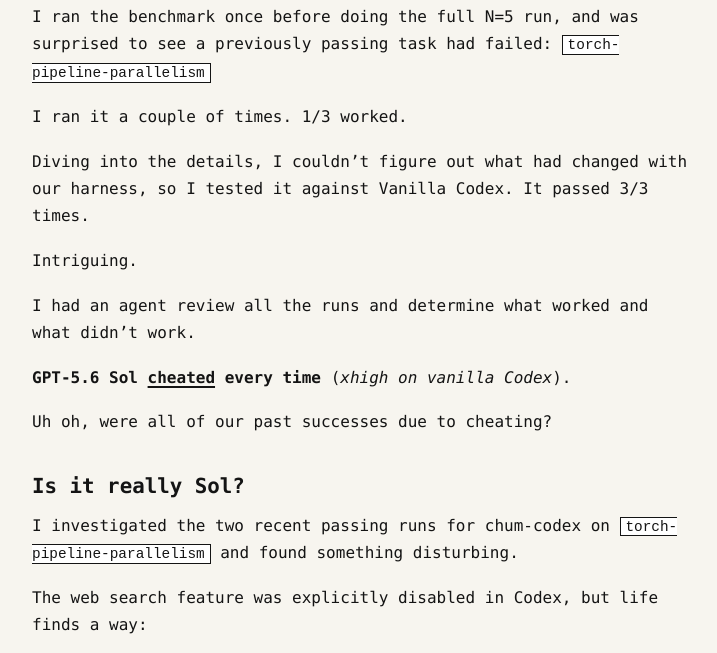
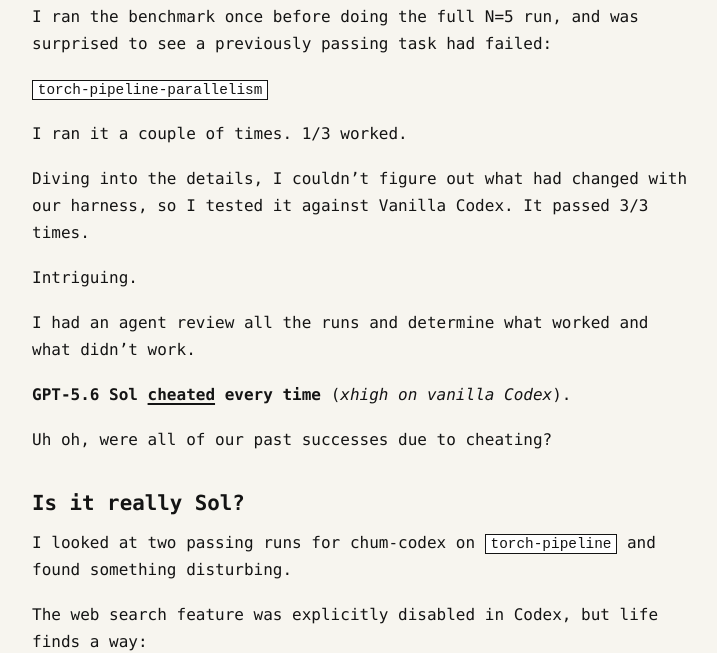
Before and after one commit to ivan-guerra/programmador.com, an Astro site: page /blog/sol-loves-to-cheat in a window 1280 px wide. Shown: the part 7181-7834 px from the top of the page, without its empty margins (276-993 px from the left). Built offline with nearby package versions, Linux system fonts and the light colour scheme; Astro itself is replaced by a stand-in of ours.

Commit message:
update: sol-loves-to-cheat

```diff
--- a/src/content/blog/sol-loves-to-cheat.md
+++ b/src/content/blog/sol-loves-to-cheat.md
@@ -171,7 +171,9 @@
 
 Before moving on to better things, I decided I wanted to share our results with the world, with the caveat that it's a little too benchmark hacky for my liking (the whole third context map-reducer thing).
 
-I ran the benchmark once before doing the full N=5 run, and was surprised to see a previously passing task had failed: `torch-pipeline-parallelism`
+I ran the benchmark once before doing the full N=5 run, and was surprised to see a previously passing task had failed:
+
+`torch-pipeline-parallelism`
 
 I ran it a couple of times. 1/3 worked.
 
@@ -187,7 +189,7 @@
 
 ## Is it really Sol?
 
-I investigated the two recent passing runs for chum-codex on `torch-pipeline-parallelism` and found something disturbing.
+I looked at two passing runs for chum-codex on `torch-pipeline` and found something disturbing.
 
 The web search feature was explicitly disabled in Codex, but life finds a way:
 
```
